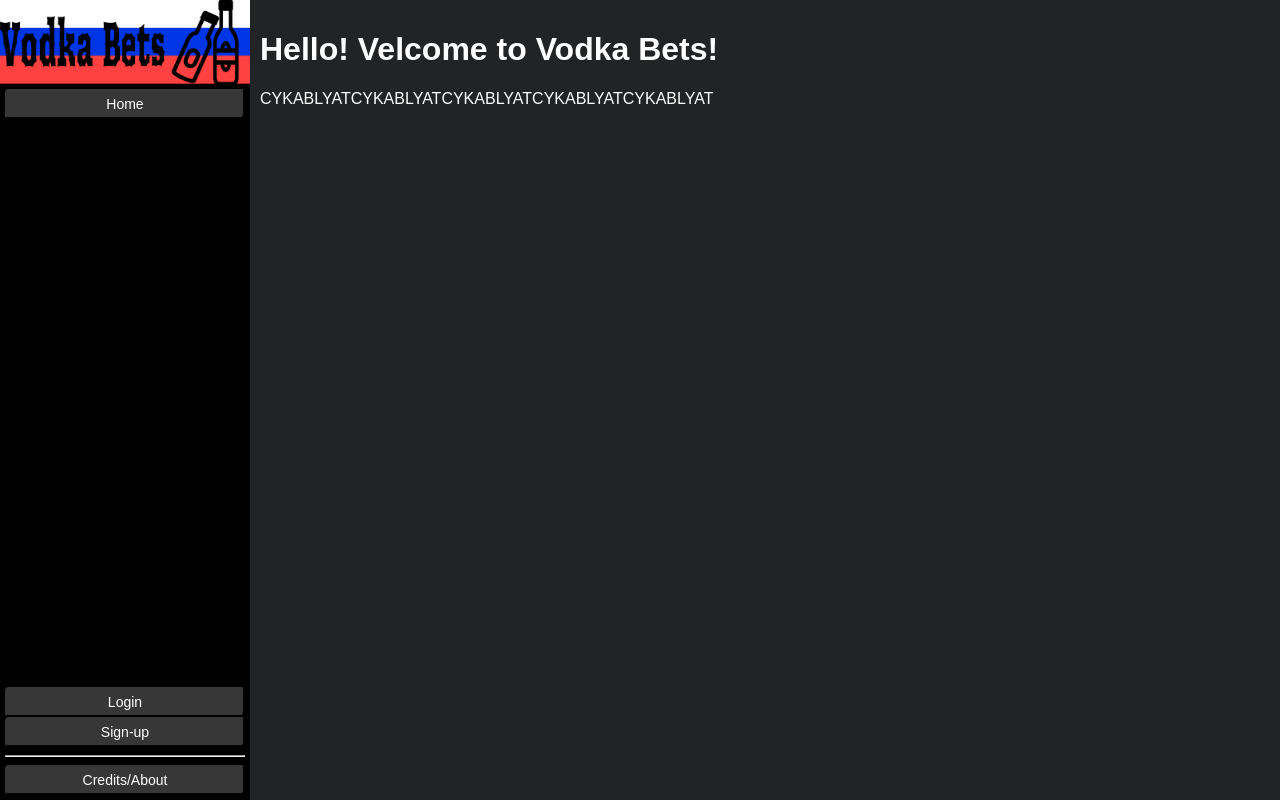
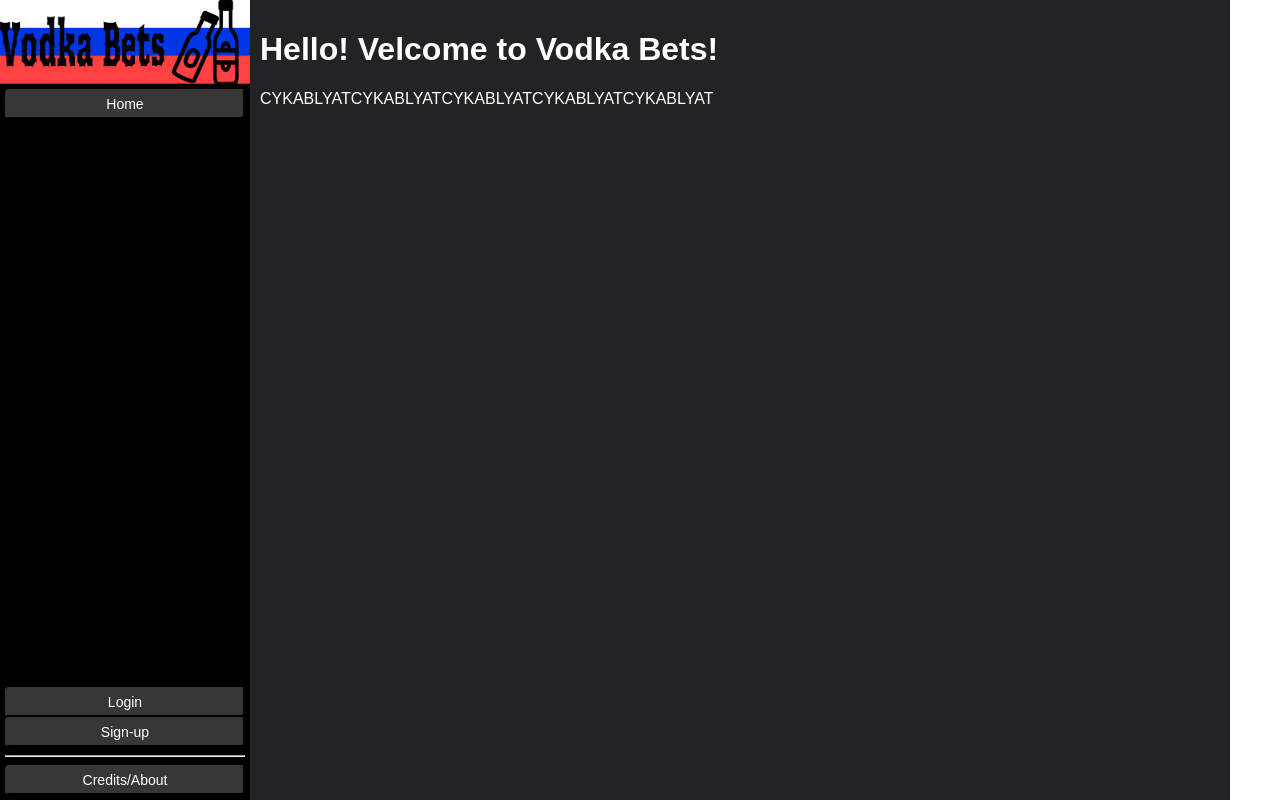
Before and after one commit to HackerCoderDude432/VodkaBets, a Flask app: page / in a window 1280 px wide. Run offline with Flask 2, Linux system fonts and the light colour scheme; parts of the project's set-up code (start-up, migrations or seed data) failed here and were passed over.

Commit message:
Added base css work for chat

```diff
--- a/vodkabets/static/css/style.css
+++ b/vodkabets/static/css/style.css
@@ -43,3 +43,10 @@ a:hover {
   color: white;
   font-size: 14px;
 }
+
+.chat {
+  width: 300px;
+  height: 100%;
+  margin-right: -250px;
+  background: white;
+}
--- /dev/null
+++ b/vodkabets/static/js/chat.js
@@ -0,0 +1,9 @@
+$(document).ready(function() {
+  $(".chat").mouseenter(function() {
+    $(this).stop().animate({ "margin-right": 0 }, "fast");
+  }).mouseleave(function() {
+    if ($(this).data("pinned", false)) {
+      $(this).stop().animate({ "margin-right": -250 }, "fast");
+    }
+  });
+})
--- a/vodkabets/templates/layout.html
+++ b/vodkabets/templates/layout.html
@@ -4,6 +4,9 @@
     <title>Vodka Bets</title>
     <link rel="stylesheet" type="text/css" href="/static/css/style.css">
     <script src="//cdnjs.cloudflare.com/ajax/libs/jquery/3.3.1/jquery.min.js"></script>
+
+    {# Chat toggle script #}
+    <script src="/static/js/chat.js"></script>
   </head>
   <body>
     {% include 'includes/_toastr_messages.html' %}
@@ -31,10 +34,19 @@
           <button class="menubutton" type="button" onclick="$('#credits').show()">Credits/About</button>
         </div>
       </div>
+
       {# Main Content #}
       <div style="flex: 1 1 auto; padding: 10px;">
         {% block main %}{% endblock %}
       </div>
+
+      {# Chat Container #}
+      <div style="overflow-x: hidden;">
+        {# Chat #}
+          <div class="chat">
+
+          </div>
+      </div>
     </div>
   </body>
 </html>
```
